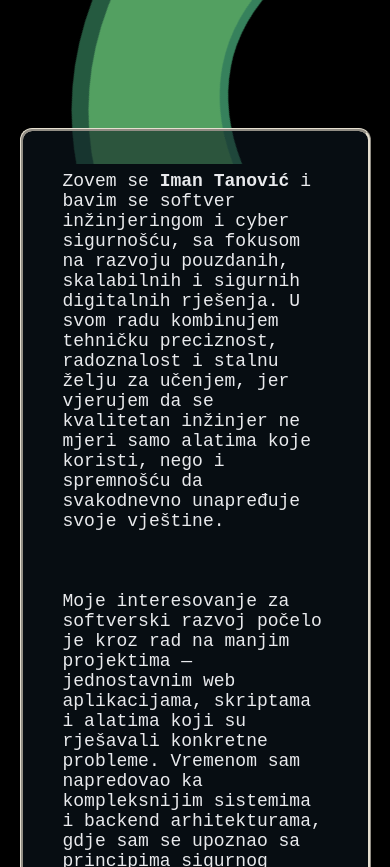
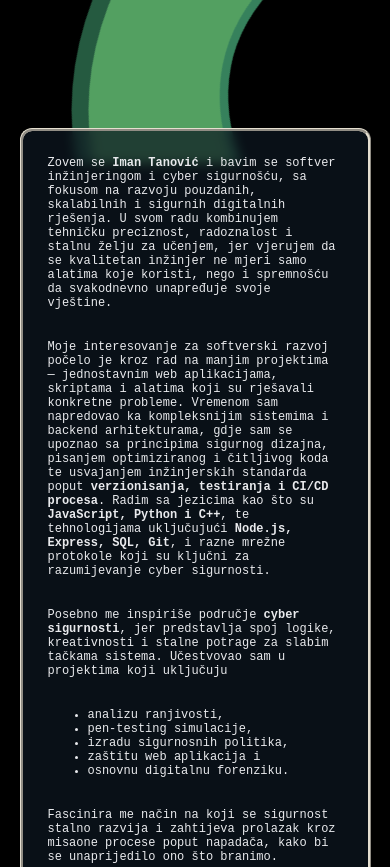
Before and after one commit to imantanovic-sys/web-portfolio, a plain HTML site: page index.html in a window 390 px wide. Shown: the part 680-1547 px from the top of the page. Drawn offline with Linux system fonts and the light colour scheme; a web font is replaced by a local one.

Commit message:
Update main.css

```diff
--- a/main.css
+++ b/main.css
@@ -219,7 +219,8 @@ svg {
 
 .opis{
   padding: 3.5em;
-    background: rgba(13, 24, 33, 0.55);
+    background: rgba(13, 24, 33, 0.70);
+    backdrop-filter: blur(6px);
     border: 3px ridge #E5DFD0;
     border-radius: 12px;
     overflow: hidden;
@@ -297,6 +298,11 @@ svg {
   flex-direction: column;
   margin: 5%;
   background: rgba(13,24,33, 0.5);
+}
+
+.projekti-container a {
+   text-decoration: none;
+   color: #ffffff;
 }
 
 .projekat-pregled {
@@ -702,6 +708,11 @@ footer {
 
 
 @media only screen and (max-width: 700px) {
+  p, ol, ul{
+    margin: 15px;
+    font-size: 12px;
+  }
+
    .modal-content {
     width: 90% !important;
     padding: 15px;
```
